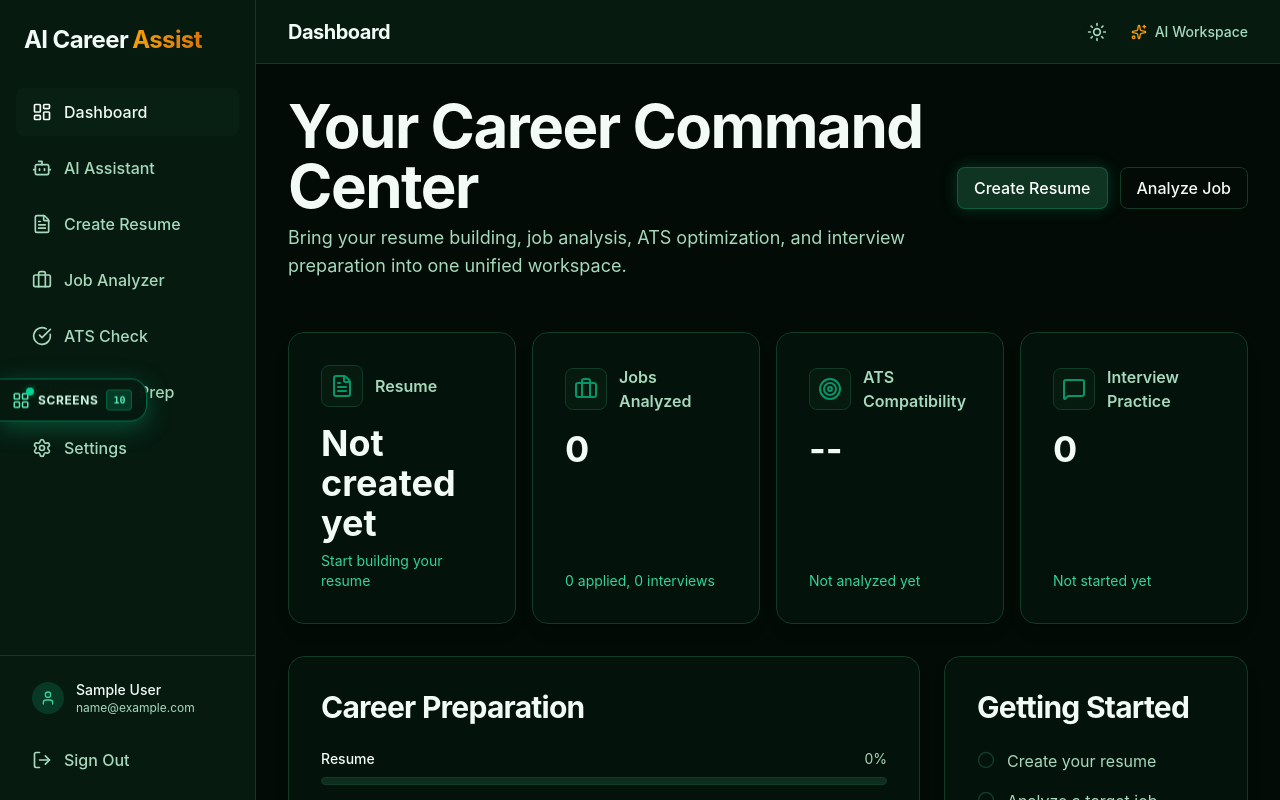
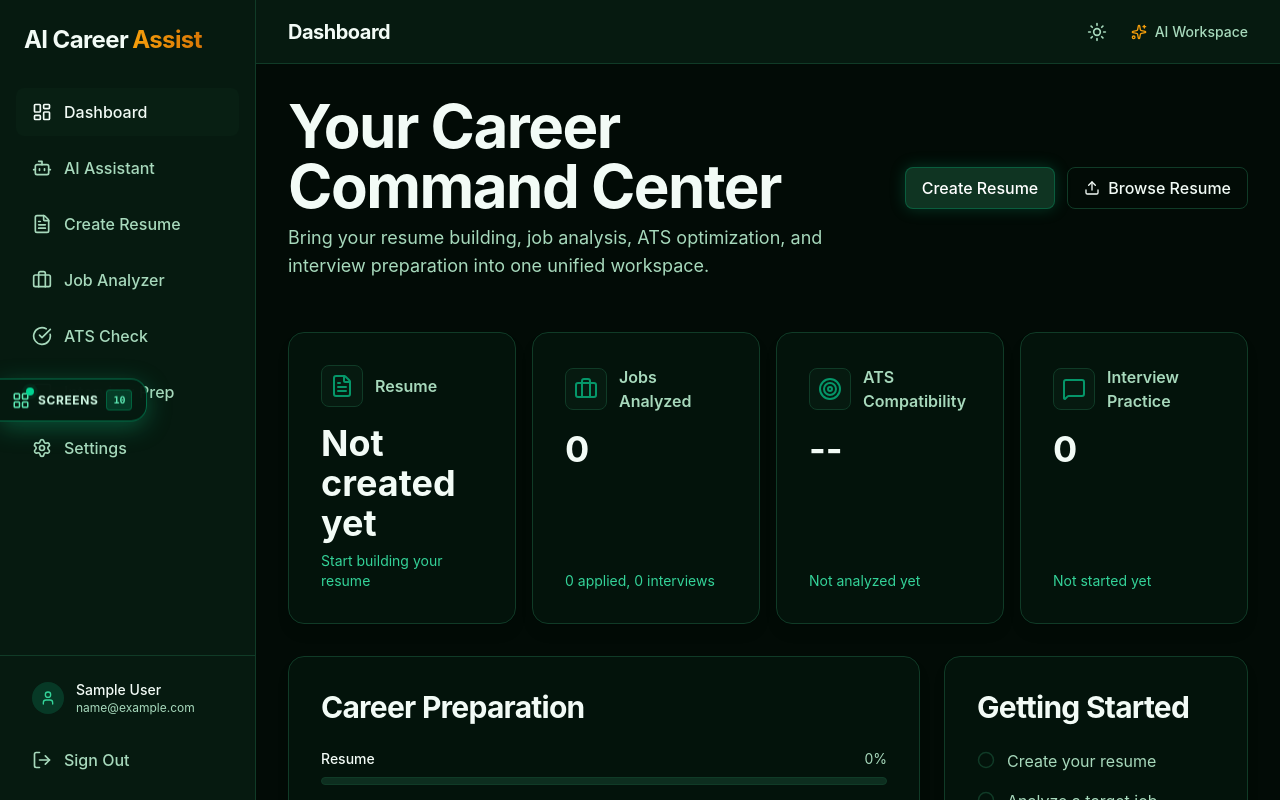
Before and after one commit to indrajit1306/AI-Career-Assistant, a React (Vite) app: page /dashboard in a window 1280 px wide. Built offline with nearby package versions, Linux system fonts and the light colour scheme; sample sign-in values are in the browser's storage; a web font is replaced by a local one.

Commit message:
feat: add ScreenNavigator component, ATS pages, hooks, and resume parser utils

```diff
--- a/src/components/dashboard/DashboardWelcome.tsx
+++ b/src/components/dashboard/DashboardWelcome.tsx
@@ -1,12 +1,20 @@
-import { Link } from 'react-router-dom';
+import React, { useRef, useState } from 'react';
+import { Link, useNavigate } from 'react-router-dom';
 import { Heading } from '../ui/Heading';
 import { Button } from '../ui/Button';
 import { useResume } from '../../hooks/useResume';
-import { RefreshCw } from 'lucide-react';
-import { clearAllProjectStorage, STORAGE_KEYS } from '../../utils/storage';
+import { useToast } from '../../contexts/ToastContext';
+import { RefreshCw, Upload, Loader2 } from 'lucide-react';
+import { clearAllProjectStorage, safeSet, STORAGE_KEYS } from '../../utils/storage';
+import { parseResumeFile } from '../../utils/resumeParser';
 
 export const DashboardWelcome = () => {
   const { data: resumeData } = useResume();
+  const { addToast } = useToast();
+  const navigate = useNavigate();
+  const fileInputRef = useRef<HTMLInputElement>(null);
+  const [isUploading, setIsUploading] = useState(false);
+
   const hasResume = resumeData.personalInfo.fullName !== '' || resumeData.experience.length > 0;
 
   // Check if there is any data to reset
@@ -23,6 +31,30 @@ export const DashboardWelcome = () => {
     }
   };
 
+  const handleFileBrowse = async (e: React.ChangeEvent<HTMLInputElement>) => {
+    const file = e.target.files?.[0];
+    if (!file) return;
+
+    setIsUploading(true);
+    try {
+      const parsedResume = await parseResumeFile(file);
+      safeSet(STORAGE_KEYS.RESUME, parsedResume);
+      addToast(`Resume "${file.name}" uploaded successfully!`, 'success');
+
+      setTimeout(() => {
+        navigate('/resume');
+      }, 700);
+    } catch (err: any) {
+      console.error('Failed to parse uploaded resume:', err);
+      addToast(err?.message || 'Failed to parse resume file. Please try a .json, .pdf, or .txt file.', 'error');
+    } finally {
+      setIsUploading(false);
+      if (fileInputRef.current) {
+        fileInputRef.current.value = '';
+      }
+    }
+  };
+
   return (
     <section className="flex flex-col md:flex-row gap-6 items-start md:items-center justify-between mb-8">
       <div>
@@ -31,18 +63,46 @@ export const DashboardWelcome = () => {
           Bring your resume building, job analysis, ATS optimization, and interview preparation into one unified workspace.
         </p>
       </div>
-      <div className="flex flex-row flex-wrap gap-3 shrink-0">
+      <div className="flex flex-row flex-wrap gap-3 shrink-0 items-center">
         <Link to="/resume" className="focus-visible:outline-none focus-visible:ring-2 focus-visible:ring-action-primary rounded-lg">
           <Button variant="primary">{hasResume ? 'Edit Resume' : 'Create Resume'}</Button>
         </Link>
+
+        {/* Hidden file input for Browse Resume */}
+        <input
+          type="file"
+          ref={fileInputRef}
+          onChange={handleFileBrowse}
+          accept=".json,.pdf,.docx,.doc,.txt,.md"
+          className="hidden"
+          aria-label="Upload Resume File"
+        />
+
+        <Button
+          variant="outline"
+          onClick={() => fileInputRef.current?.click()}
+          disabled={isUploading}
+          className="flex items-center gap-2 cursor-pointer"
+          title="Browse and upload a resume file (.pdf, .docx, .json, .txt)"
+        >
+          {isUploading ? (
+            <>
+              <Loader2 size={16} className="animate-spin" />
+              <span>Uploading...</span>
+            </>
+          ) : (
+            <>
+              <Upload size={16} />
+              <span>Browse Resume</span>
+            </>
+          )}
+        </Button>
+
         {hasAnyData && (
           <Button variant="outline" onClick={handleReset} className="text-error hover:text-error/90 hover:bg-error/10 border-error/30">
             <RefreshCw size={16} className="mr-2" /> Reset Data
           </Button>
         )}
-        <Link to="/jobs" className="focus-visible:outline-none focus-visible:ring-2 focus-visible:ring-action-primary rounded-lg">
-          <Button variant="outline">Analyze Job</Button>
-        </Link>
       </div>
     </section>
   );
```
